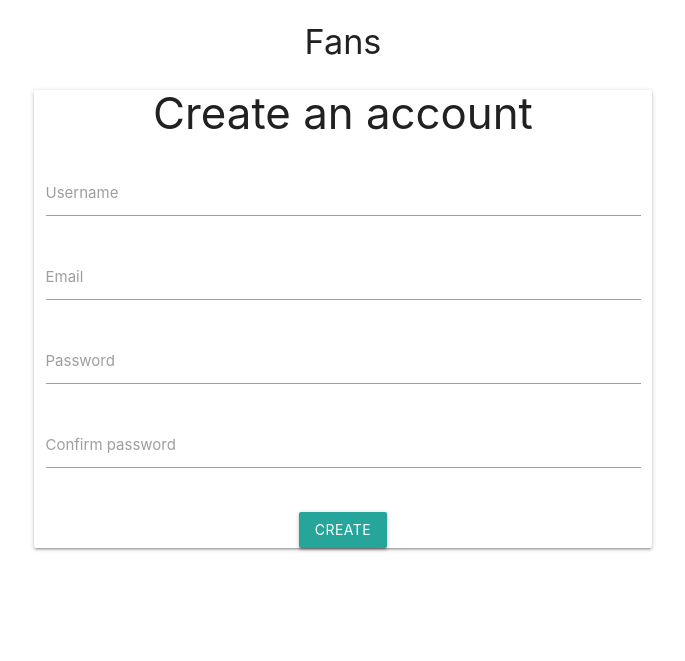
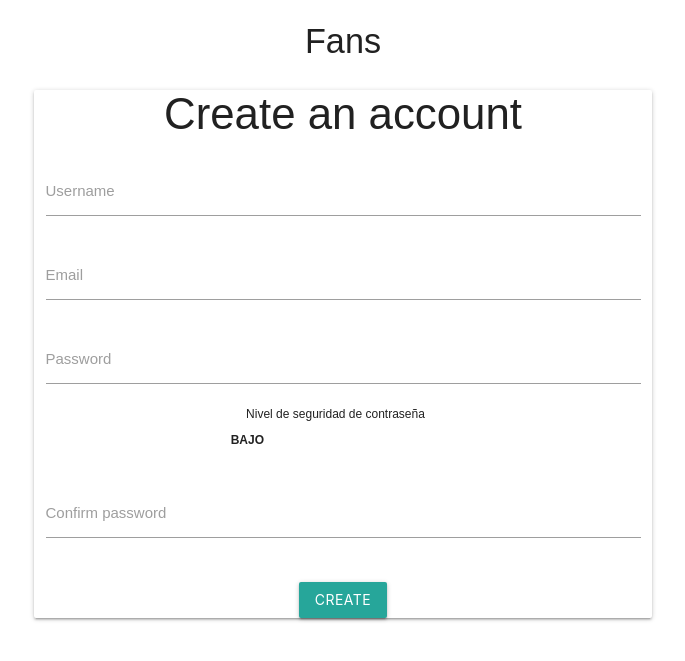
Before and after one commit to piotr1221/aulavirtual, a Django app: page /user/signup/ in a window 1280 px wide. Shown: the top 661 px of the page, without its empty margins (297-982 px from the left). Run offline with Django 3.2, Linux system fonts and the light colour scheme; some libraries are stand-ins or nearby versions; grey boxes are pictures that could not be loaded.

Commit message:
feat:Agregar niveles de seguridad a la contraseña correccion

```diff
--- a/student_portal/static/css/style.css
+++ b/student_portal/static/css/style.css
@@ -12,3 +12,102 @@
 .icon-block .material-icons {
 	font-size: inherit;
 }
+
+body {
+  font: 12px Arial, Helvetica, sans-serif;
+}
+
+#nivelseguridad {
+  font-weight: bold;
+  text-transform: uppercase;
+}
+
+.formulario,
+.nivelSeguridad {
+  width: 280px;
+  margin: 30px auto;
+}
+
+legend {
+  text-align: center;
+  margin-bottom: 10px;
+}
+
+input {
+  margin: 5px auto;
+  display: block;
+}
+
+label {
+  margin: 0 auto;
+  display: block;
+  text-align: center;
+}
+
+.nivelSeguridad > p {
+  margin-right: 15px;
+}
+
+.nivelSeguridad > span#nivelseguridad {}
+
+.nivelesColores {
+  height: 10px;
+  width: 188px;
+  display: inline-block;
+  position: relative;
+  left: 25px;
+}
+
+.spanNivelesColores {
+
+  width: 0;
+  height: 10px;
+  display: inline-block;
+  position: absolute;
+  background: url(http://momstudio.es/img/img-elmaquetadorweb/password-level-47px.png) no-repeat;
+
+  /*border: 1px solid #f00;
+  right: 120px;*/
+}
+
+.bajo,
+.medio,
+.alto,
+.muyAlto {
+  height: 10px;
+
+}
+
+.spanNivelesColores.nulo {
+ width:0px;
+}
+
+.spanNivelesColores.bajo {
+  width: 47px;
+}
+
+.spanNivelesColores.medio {
+  width: 94px;
+}
+
+.spanNivelesColores.alto {
+  width: 141px;
+}
+
+.spanNivelesColores.muyAlto {
+  width: 188px;
+}
+
+
+.clavecorrecta {
+  text-align: center;
+  font-weight: bold;
+}
+.error {
+  color: #e00;
+  margin-top: 15px;
+}
+
+.oculto {
+  display: none;
+}
--- /dev/null
+++ b/student_portal/static/js/script.js
@@ -0,0 +1,83 @@
+$(function() {
+    var pruebas = $(".pruebas"),
+      nivelesColores = $("#nivelesColores"),
+      inputs = $("input"),
+      inputClaveActual = $("#claveActual"),
+      inputRepetirClaveActual = $("#repetirClaveActual"),
+      fieldset = $("fieldset"),
+      nivel;
+
+    function devuelveNivel(esteInput, evento) {
+      var nivelBajo = 8,
+        nivelMedio = 12,
+        nivelAlto = 16,
+        numCaracteres = esteInput.val().length,
+        estaId = esteInput.attr("id"),
+        espanNivelesColores = $(".spanNivelesColores");
+      evento.stopPropagation();
+      limpiarError();
+      if (estaId === "claveActual") {
+        if (numCaracteres > 0 && numCaracteres < nivelBajo) {
+          nivel = "bajo";
+                  espanNivelesColores.removeClass().addClass("spanNivelesColores bajo");
+        }
+        else if (numCaracteres >= nivelBajo && numCaracteres < nivelMedio) {
+          nivel = "medio";
+                  espanNivelesColores.removeClass().addClass("spanNivelesColores medio");
+        }
+        else if (numCaracteres >= nivelMedio && numCaracteres < nivelAlto) {
+          nivel = "alto";
+                  espanNivelesColores.removeClass().addClass("spanNivelesColores alto");
+        }
+        else if (numCaracteres >= nivelAlto) {
+          nivel = "muy alto";
+                  espanNivelesColores.removeClass().addClass("spanNivelesColores muyAlto");
+        }
+        if (numCaracteres === 0) {
+          espanNivelesColores.removeClass().addClass("spanNivelesColores");
+        }
+      }
+    }
+
+    function comprobarClave(e) {
+      var divClaveCorrecta = $(".clavecorrecta"),
+          espanNivelesColores = $(".spanNivelesColores"),
+          nivelSeguridad = $("#nivelseguridad");
+      e.preventDefault();
+      e.stopPropagation();
+      if (inputClaveActual.val() === inputRepetirClaveActual.val()) {
+        divClaveCorrecta.removeClass("oculto");
+        espanNivelesColores.removeClass().addClass("spanNivelesColores nulo");
+        nivelSeguridad.html("");
+        return true;
+      } else {
+        inputClaveActual.focus();
+        mostrarError();
+        inputs.val("");
+      }
+    }
+    function mostrarError() {
+      var divError = $(".error"),
+          espanNivelesColores = $(".spanNivelesColores"),
+          nivelSeg = $("#nivelseguridad");
+      divError.removeClass("oculto", 600);
+      nivel = "bajo";
+      nivelSeg.html(nivel);
+      espanNivelesColores.removeClass().addClass("spanNivelesColores nulo");
+    }
+    function limpiarError() {
+      var divError = $(".error");
+      if(!divError.hasClass("oculto")) {
+        divError.addClass("oculto");
+      }
+    }
+    $(document).on('keyup', 'input', function(e) {
+      var nivelSeg = $("#nivelseguridad");
+      devuelveNivel($(this), e);
+      nivelSeg.html(nivel);
+    });
+
+    boton.click(comprobarClave);
+
+    inputs.focus(limpiarError);
+  });
--- a/student_portal/templates/registration/signup.html
+++ b/student_portal/templates/registration/signup.html
@@ -2,16 +2,18 @@
 
 <!DOCTYPE html>
 <html lang="en">
+
 <head>
-  <meta http-equiv="Content-Type" content="text/html; charset=UTF-8"/>
-  <meta name="viewport" content="width=device-width, initial-scale=1, maximum-scale=1.0"/>
+  <meta http-equiv="Content-Type" content="text/html; charset=UTF-8" />
+  <meta name="viewport" content="width=device-width, initial-scale=1, maximum-scale=1.0" />
   <title>Starter Template - Materialize</title>
 
   <!-- CSS  -->
   <link href="https://fonts.googleapis.com/icon?family=Material+Icons" rel="stylesheet">
-  <link href="{% static 'css/materialize.css' %}" type="text/css" rel="stylesheet" media="screen,projection"/>
-  <link href="{% static 'css/style.css' %}" type="text/css" rel="stylesheet" media="screen,projection"/>
+  <link href="{% static 'css/materialize.css' %}" type="text/css" rel="stylesheet" media="screen,projection" />
+  <link href="{% static 'css/style.css' %}" type="text/css" rel="stylesheet" media="screen,projection" />
 </head>
+
 <body>
 
   <div class="row center-align">
@@ -34,9 +36,22 @@
           </div>
 
           <div class="input-field col s12">
-          {{ form.password }}
-          <label for="password">Password</label>
+            <input type="password" name="password" id="claveActual" required {{ form.password.value }}>
+            <label for="claveActual">Password</label>
           </div>
+
+
+          <div class="nivelSeguridad">
+            <p>Nivel de seguridad de contraseña</p>
+            <span id="nivelseguridad">bajo</span>
+            <div class="nivelesColores">
+              <div class="spanNivelesColores"></div>
+            </div>
+
+            <div class="NivelesColores"></div>
+
+          </div>
+
 
           <div class="input-field col s12">
             {{ form.confirm_password }}
@@ -72,8 +87,10 @@
   </div>
   <!--  Scripts-->
   <script src="https://code.jquery.com/jquery-2.1.1.min.js"></script>
+  <script src="{% static 'js/script.js' %}"></script>
   <script src="{% static 'js/materialize.js' %}"></script>
-  <script src="{% static 'js/init.js' }"></script>
+  <script src="{% static 'js/init.js' %}"></script>
 
 </body>
+
 </html>
```
Also changed, not shown: db.sqlite3. Lines whose indentation alone changed are shown as unchanged.
